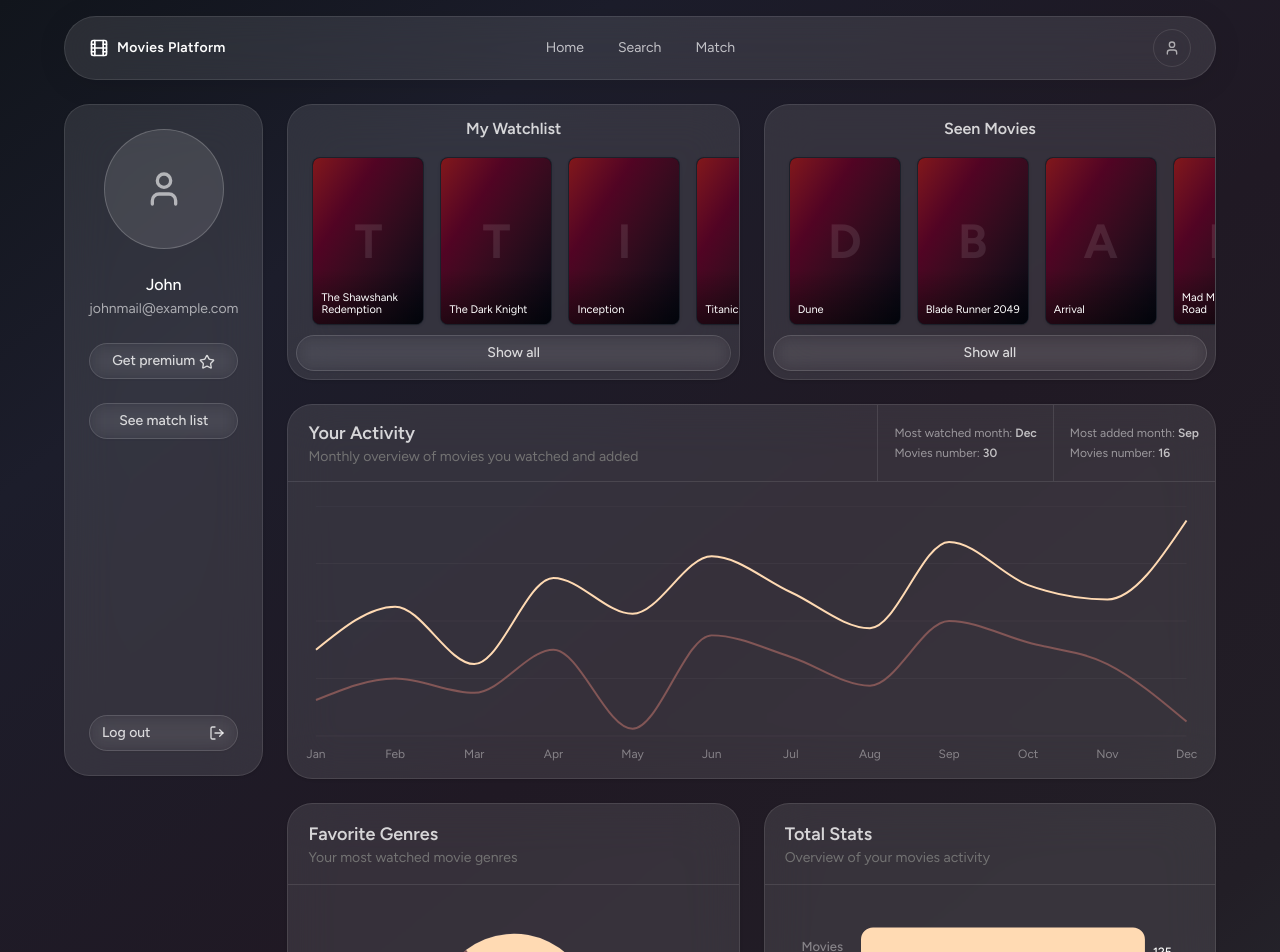
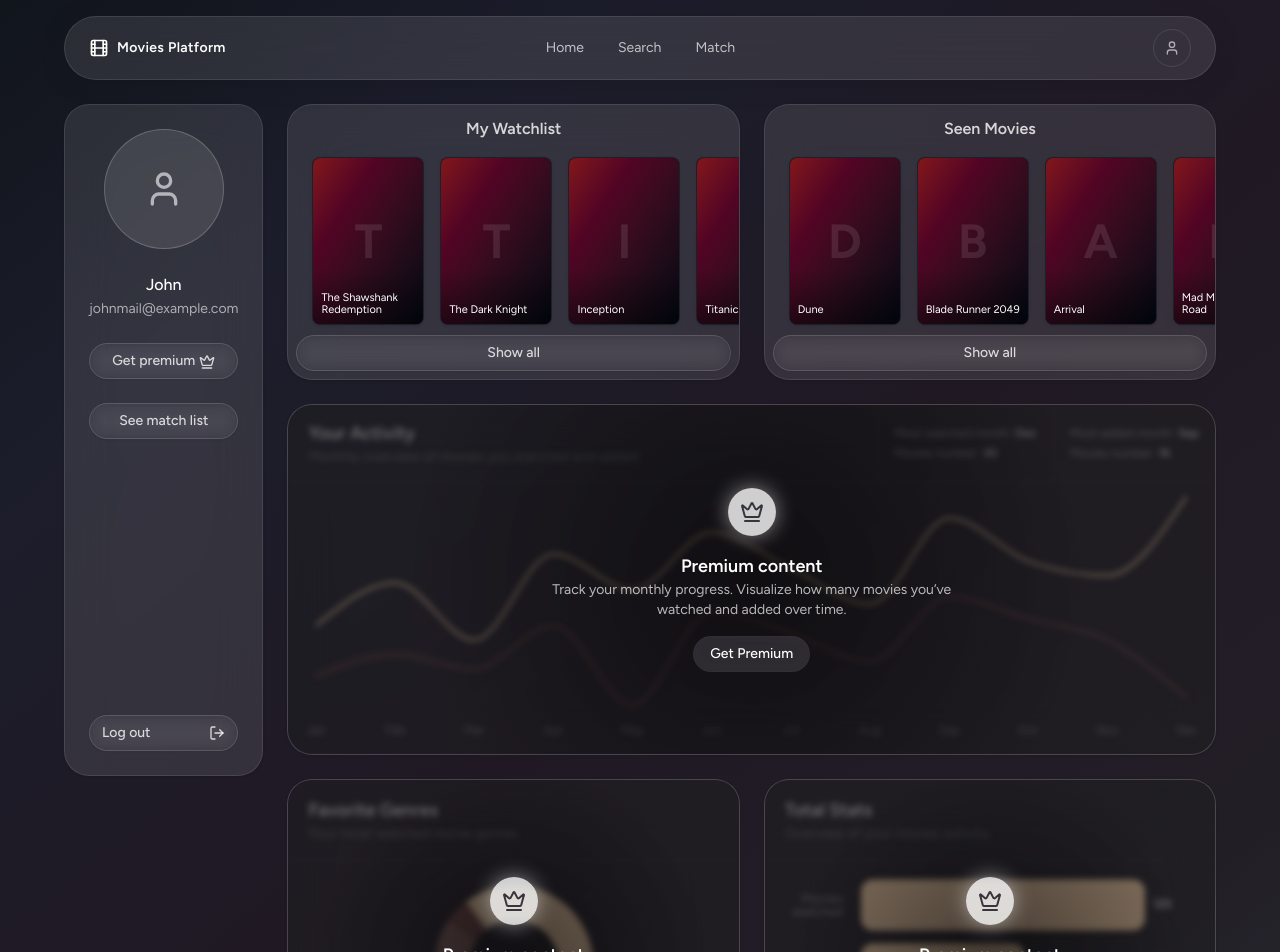
Before and after one commit to Sergittko/movie-platform-frontend, a Next.js app: page /profile in a window 1280 px wide. Shown: the top 952 px of the page. Built offline with nearby package versions, Linux system fonts and the light colour scheme.

Commit message:
feat: add premium (#8)

```diff
--- a/src/components/pages/Profile/ActivityChart/index.tsx
+++ b/src/components/pages/Profile/ActivityChart/index.tsx
@@ -6,6 +6,7 @@ import { CartesianGrid, Line, LineChart, XAxis } from 'recharts';
 import { Card, CardContent, CardDescription, CardHeader, CardTitle } from '@/components/ui/card';
 import { ChartContainer, ChartTooltip, ChartTooltipContent } from '@/components/ui/chart';
 import { activityChartData } from '@/constants/profile-charts';
+import PremiumProvider from '@/providers/PremiumProvider';
 
 import { activityChartConfig } from './chart-constants';
 
@@ -19,7 +20,8 @@ const ActivityChart = () => {
   }, []);
 
   return (
-    <Card className="w-full py-4 sm:py-0">
+    <Card className="relative w-full overflow-hidden py-4 sm:py-0">
+      <PremiumProvider text="Track your monthly progress. Visualize how many movies you’ve watched and added over time.">
         <CardHeader className="flex flex-col items-stretch border-b border-white/10 p-0! sm:flex-row">
           <div className="flex flex-1 flex-col justify-center gap-0 px-5 pb-3 sm:pb-0">
             <CardTitle className="text-lg">Your Activity</CardTitle>
@@ -47,7 +49,8 @@ const ActivityChart = () => {
               </p>
 
               <p className="text-xs text-white/50">
-              Movies number: <span className="font-semibold text-white/70">{mostAdded.added}</span>
+                Movies number:{' '}
+                <span className="font-semibold text-white/70">{mostAdded.added}</span>
               </p>
             </div>
           </div>
@@ -87,6 +90,7 @@ const ActivityChart = () => {
             </LineChart>
           </ChartContainer>
         </CardContent>
+      </PremiumProvider>
     </Card>
   );
 };
--- a/src/components/pages/Profile/GenreChart/index.tsx
+++ b/src/components/pages/Profile/GenreChart/index.tsx
@@ -10,12 +10,14 @@ import {
   ChartTooltipContent,
 } from '@/components/ui/chart';
 import { genreChartData } from '@/constants/profile-charts';
+import PremiumProvider from '@/providers/PremiumProvider';
 
 import { genreChartConfig } from './chart-constants';
 
 const GenreChart = () => {
   return (
-    <Card className="w-full py-4">
+    <Card className="relative w-full overflow-hidden py-4">
+      <PremiumProvider text="Discover your cinematic taste. See the genres you gravitate toward the most based on your watching habits.">
         <CardHeader className="items-center gap-0! border-b border-white/10 px-5 pb-4!">
           <CardTitle className="text-lg">Favorite Genres</CardTitle>
 
@@ -23,7 +25,10 @@ const GenreChart = () => {
         </CardHeader>
 
         <CardContent className="flex flex-1 flex-col justify-center pt-0">
-        <ChartContainer config={genreChartConfig} className="mx-auto aspect-square w-full max-w-70">
+          <ChartContainer
+            config={genreChartConfig}
+            className="mx-auto aspect-square w-full max-w-70"
+          >
             <PieChart>
               <ChartTooltip content={<ChartTooltipContent nameKey="genre" />} />
 
@@ -60,6 +65,7 @@ const GenreChart = () => {
             </PieChart>
           </ChartContainer>
         </CardContent>
+      </PremiumProvider>
     </Card>
   );
 };
--- a/src/components/pages/Profile/TotalStatsChart/index.tsx
+++ b/src/components/pages/Profile/TotalStatsChart/index.tsx
@@ -13,12 +13,14 @@ import {
 } from '@/components/ui/card';
 import { ChartContainer } from '@/components/ui/chart';
 import { totalStatsChartData } from '@/constants/profile-charts';
+import PremiumProvider from '@/providers/PremiumProvider';
 
 import { totalStatsChartConfig } from './chart-constants';
 
 const TotalStatsChart = () => {
   return (
-    <Card className="w-full py-4">
+    <Card className="relative w-full overflow-hidden py-4">
+      <PremiumProvider text="Your movie journey at a glance. Get a complete overview of your activity, insights, and watching patterns.">
         <CardHeader className="items-center gap-0! border-b border-white/10 px-5 pb-4!">
           <CardTitle className="text-lg">Total Stats</CardTitle>
           <CardDescription>Overview of your movies activity</CardDescription>
@@ -74,6 +76,7 @@ const TotalStatsChart = () => {
             Watched 3 movies less this week <TrendingDown className="h-4 w-4" />
           </div>
         </CardFooter>
+      </PremiumProvider>
     </Card>
   );
 };
--- a/src/components/pages/Profile/UserInfo/index.tsx
+++ b/src/components/pages/Profile/UserInfo/index.tsx
@@ -1,4 +1,4 @@
-import { LogOut, Star, User } from 'lucide-react';
+import { Crown, LogOut, User } from 'lucide-react';
 
 import ColContainer from '@/components/basic/layouts/ColContainer';
 import { Button } from '@/components/ui/button';
@@ -24,7 +24,7 @@ const UserInfo = () => {
             variant="outline"
           >
             <p>Get premium</p>
-            <Star className="relative top-px" />
+            <Crown className="relative top-px" />
           </Button>
 
           <Button
--- /dev/null
+++ b/src/providers/PremiumProvider.tsx
@@ -0,0 +1,43 @@
+import { Crown } from 'lucide-react';
+import { FC } from 'react';
+
+import { Button } from '@/components/ui/button';
+
+interface IPremiumProviderProps {
+  children: React.ReactNode;
+  text?: string;
+}
+
+const PremiumProvider: FC<IPremiumProviderProps> = ({ children, text }) => {
+  const isPremium = true;
+
+  return (
+    <div className="w-full">
+      {isPremium && (
+        <div className="absolute inset-0 z-50 flex items-center justify-center rounded-xl bg-zinc-950/50">
+          <div className="pointer-events-none absolute inset-0 -z-10 rounded-xl bg-[radial-gradient(circle,rgba(0,0,0,0.50)_0%,rgba(255,255,255,0)_70%)]" />
+          <div className="w-full max-w-md p-6 text-center">
+            <div className="mb-4 flex justify-center">
+              <div className="text-primary flex h-12 w-12 items-center justify-center rounded-full bg-white/80 shadow-[0_0_20px_rgba(255,255,255,0.50)] backdrop-blur-3xl">
+                <Crown className="h-6 w-6 text-[#39343c]" />
+              </div>
+            </div>
+
+            <h3 className="text-lg font-semibold text-white">Premium content</h3>
+            <p className="text-sm text-white/70">
+              {text || 'Unlock advanced stats, charts and full movie activity tracking.'}
+            </p>
+
+            <Button className="mt-4 rounded-full border border-[#39343c]/50 bg-[#39343c]/75 hover:border-[#39343c]/60 hover:bg-[#39343c]/40">
+              Get Premium
+            </Button>
+          </div>
+        </div>
+      )}
+
+      <div className={isPremium ? 'blur-[3px]' : ''}>{children}</div>
+    </div>
+  );
+};
+
+export default PremiumProvider;
```
Lines whose indentation alone changed are shown as unchanged.
